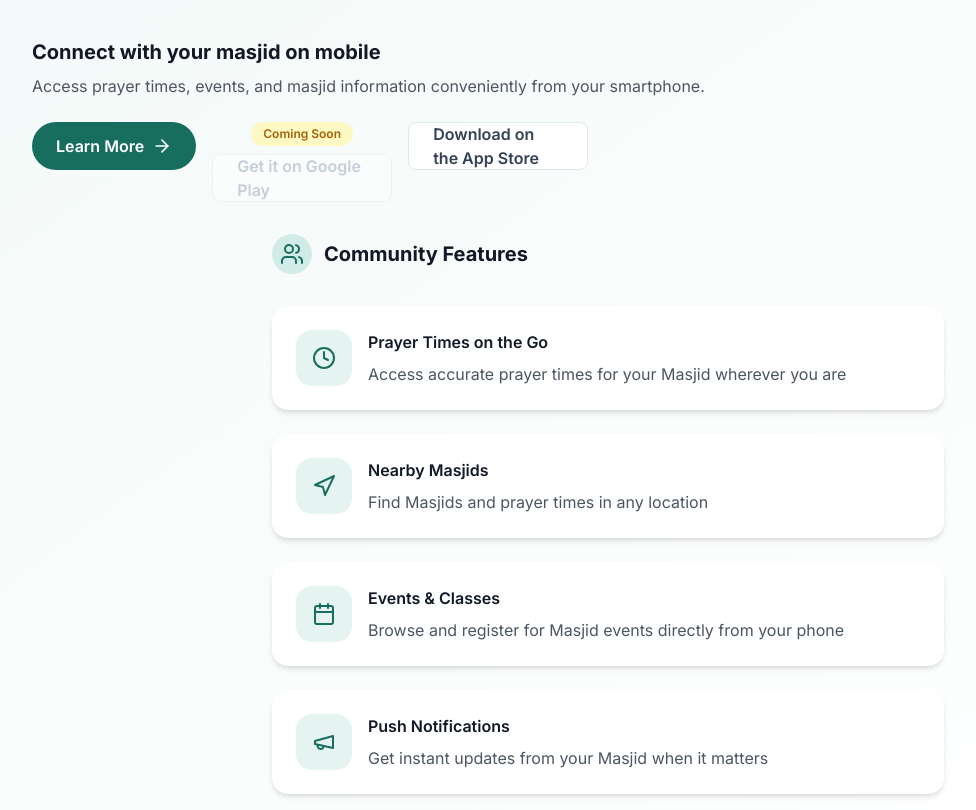
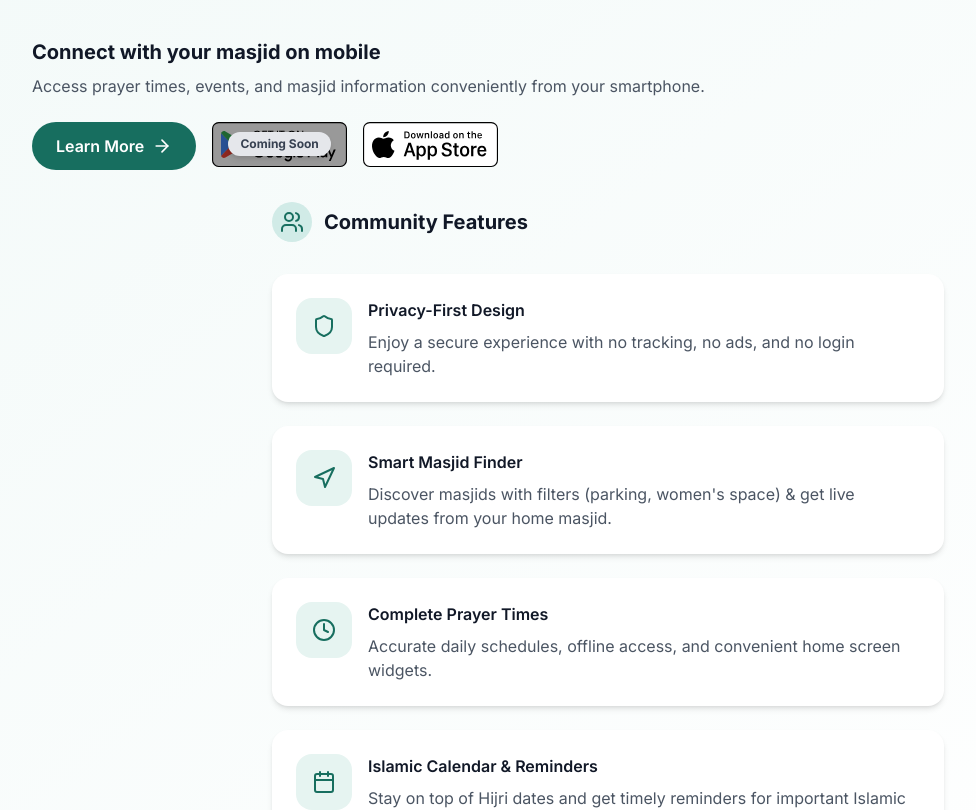
Before and after one commit to SadikMoazzem/mlm_website, a Next.js app: page / in a window 1280 px wide. Shown: the part 3280-4090 px from the top of the page, without its empty margins (32-1008 px from the left). Built offline with nearby package versions, Linux system fonts and the light colour scheme.

Commit message:
Update Privacy and Terms pages for clarity on data usage and privacy practices. Enhance app feature descriptions and improve UI elements in the solutions section. Add legal link to footer for Privacy Policy.

```diff
--- a/src/app/privacy/page.tsx
+++ b/src/app/privacy/page.tsx
@@ -169,7 +169,7 @@ export default function PrivacyPage() {
               </li>
               <li className="flex items-start">
                 <span className="inline-block mr-4 mt-1 min-w-[20px] h-5 bg-primary-600 rounded-full flex-shrink-0"></span>
-                <span>Location data is accessed in real-time and <strong>never stored or transmitted</strong> to our servers.</span>
+                <span>Location data is sent to our API to find nearby masjids. This data is used in real-time for this purpose only and is <strong>never stored or logged</strong> on our servers.</span>
               </li>
             </ul>
 
@@ -214,7 +214,7 @@ export default function PrivacyPage() {
                 </li>
                 <li className="flex items-start">
                   <span className="inline-block mr-4 mt-1 min-w-[20px] h-5 bg-green-500 rounded-full flex-shrink-0"></span>
-                  <span><strong>No analytics tools</strong></span>
+                  <span>Optional, anonymized app analytics to help us improve user experience. You can opt-out of this in the app settings.</span>
                 </li>
                 <li className="flex items-start">
                   <span className="inline-block mr-4 mt-1 min-w-[20px] h-5 bg-green-500 rounded-full flex-shrink-0"></span>
--- a/src/app/solutions/app/page.tsx
+++ b/src/app/solutions/app/page.tsx
@@ -2,7 +2,7 @@
 
 import { motion } from 'framer-motion'
 import Link from 'next/link'
-import Image from 'next/image'
+// import Image from 'next/image' // Removed as it's no longer directly used
 import {
   Clock,
   MapPin,
@@ -18,11 +18,38 @@ import {
   BackpackIcon,
   LayoutDashboard,
   User2,
-  BookOpen
+  BookOpen,
+  Shield,
+  ShieldOff,
+  UserX,
+  Bell
 } from 'lucide-react'
+import StoreButton from '@/components/elements/StoreButton'
 
 // Features organized by category
 const featureCategories = [
+  {
+    id: 'privacy',
+    title: 'Privacy Focused',
+    icon: Shield,
+    features: [
+      {
+        title: 'No Tracking or Ads',
+        description: 'Your activity is not tracked, and there are no advertisements.',
+        icon: ShieldOff
+      },
+      {
+        title: 'No Data Collection',
+        description: 'We do not collect your personal data through the app.',
+        icon: ShieldOff
+      },
+      {
+        title: 'No Login Required',
+        description: 'Use the app freely without needing to create an account or log in.',
+        icon: UserX
+      }
+    ]
+  },
   {
     id: 'masjid',
     title: 'Find Your Local Masjid',
@@ -30,12 +57,12 @@ const featureCategories = [
     features: [
       {
         title: 'Set a Home Masjid',
-        description: 'Choose your regular mosque as your default, making it quick to access prayer times where you worship most',
+        description: 'Choose your regular mosque as your default, making it quick to access prayer times where you worship most. Stay connected with live updates (registered masjids only).',
         icon: Home
       },
       {
         title: 'Discover Nearby Masjids',
-        description: 'Find mosques in your area when traveling or moving to a new neighborhood',
+        description: 'Find mosques in your area when traveling or moving to a new neighborhood. Filter by whether it is open, it has parking or womens prayer space etc.',
         icon: Map
       },
       {
@@ -56,13 +83,13 @@ const featureCategories = [
         icon: Clock
       },
       {
-        title: 'Weekly View',
-        description: 'Plan ahead by seeing prayer times for the entire week',
-        icon: Calendar
+        title: 'Offline Access',
+        description: "View prayer times even when you don't have internet connection - perfect for travel!",
+        icon: Smartphone
       },
       {
-        title: 'Offline Access',
-        description: "View prayer times even when you don't have internet connection - perfect for travel!",
+        title: 'Widgets',
+        description: 'Easy access to prayer times directly from your home screen.',
         icon: Smartphone
       }
     ]
@@ -103,6 +130,11 @@ const featureCategories = [
         title: 'Important Islamic Dates',
         description: 'Stay aware of significant days in the Islamic calendar',
         icon: BookOpen
+      },
+      {
+        title: 'Reminders',
+        description: 'Get reminders for important Islamic dates so you never miss them.',
+        icon: Bell
       }
     ]
   },
@@ -118,33 +150,11 @@ const featureCategories = [
       },
       {
         title: 'User-Friendly Interface',
-        description: "Simple, clean design that's easy for everyone to use, regardless of tech experience",
+        description: "Simple, clean design that's easy for everyone to use, regardless of tech experience. Beautiful UI made for users.",
         icon: LayoutDashboard
       }
     ]
   },
-  {
-    id: 'performance',
-    title: 'Quick and Reliable',
-    icon: Zap,
-    features: [
-      {
-        title: 'Fast Loading',
-        description: 'Prayer times load quickly, even on slower connections',
-        icon: Zap
-      },
-      {
-        title: 'Minimal Data Usage',
-        description: 'The app is designed to use very little of your mobile data',
-        icon: Smartphone
-      },
-      {
-        title: 'Battery Friendly',
-        description: 'Optimized to minimize battery consumption',
-        icon: Zap
-      }
-    ]
-  }
 ]
 
 // Benefits for different user groups
@@ -154,9 +164,7 @@ const benefitsGroups = [
     title: 'For Daily Prayer Management',
     icon: Clock,
     benefits: [
-      'Never Miss a Prayer: Clear notifications and easy access to prayer times help you stay on schedule',
-      "Prayer Time Confidence: Trust that you're getting accurate, verified times from your actual masjid",
-      'Reduced Anxiety: No more wondering or searching for prayer times when traveling'
+      'Helps never miss a prayer, provides confidence in accurate masjid times, and reduces anxiety when traveling.'
     ]
   },
   {
@@ -164,9 +172,7 @@ const benefitsGroups = [
     title: 'For Busy Lifestyles',
     icon: Zap,
     benefits: [
-      'Time-Saving: Get prayer times instantly without having to search online or call your masjid',
-      'Better Planning: Knowing prayer times in advance helps you schedule your day more effectively',
-      "On-the-Go Access: Whether you're at work, shopping, or traveling, prayer times are always with you"
+      'Saves time in finding prayer times, aids in daily planning, and offers on-the-go access.'
     ]
   },
   {
@@ -174,9 +180,7 @@ const benefitsGroups = [
     title: 'For Families',
     icon: Users,
     benefits: [
-      'Teach Children: Help children learn prayer schedules with an easy-to-read interface',
-      'Family Prayer Coordination: Coordinate family prayer times more easily',
-      'Peace of Mind for Parents: Know that your teenagers have access to accurate prayer times wherever they go'
+      'On the go, find masjids for the whole family with womens prayer area filters.'
     ]
   },
   {
@@ -184,9 +188,7 @@ const benefitsGroups = [
     title: 'For Travelers',
     icon: BackpackIcon,
     benefits: [
-      'Easy Adjustment: Quickly adapt to new prayer times when crossing time zones',
-      'Find Local Masjids: Discover places to pray in unfamiliar areas',
-      'Offline Functionality: Access saved prayer times even without internet connection'
+      'Allows easy adjustment to new time zones, helps find local masjids, view prayer times wherever you are, and offers offline functionality for saved times.'
     ]
   }
 ]
@@ -206,7 +208,7 @@ export default function MobileAppPage() {
                 animate={{ opacity: 1, y: 0 }}
                 className="mb-6 inline-block rounded-full bg-primary-50 px-4 py-2 text-sm font-semibold text-primary-600"
               >
-                MyLocalMasjid App
+                Application
               </motion.span>
             </div>
             <motion.h1
@@ -215,7 +217,7 @@ export default function MobileAppPage() {
               transition={{ duration: 0.5 }}
               className="font-heading text-4xl font-bold text-gray-900 md:text-5xl lg:text-6xl"
             >
-              MyLocalMasjid Mobile App
+              My Local Masjid App
             </motion.h1>
             <motion.p
               initial={{ opacity: 0, y: 20 }}
@@ -234,39 +236,9 @@ export default function MobileAppPage() {
               transition={{ duration: 0.5, delay: 0.1 }}
               className="mt-8 flex flex-wrap gap-4 justify-center"
             >
-              <div className="flex flex-col items-center">
-                <span className="mb-2 rounded-full bg-yellow-100 px-3 py-1 text-xs font-semibold text-yellow-700">
-                  Coming Soon
-                </span>
-                <div className="opacity-50 cursor-not-allowed">
-                  <span
-                    className="inline-flex items-center gap-2 rounded-lg bg-white px-4 py-2.5 border border-slate-200 transition-all"
-                  >
-                    <Image
-                      src="/images/google-play.png"
-                      alt="Get it on Google Play"
-                      width={120}
-                      height={36}
-                      style={{ objectFit: 'contain' }}
-                    />
-                  </span>
-                </div>
-              </div>
+              <StoreButton store="GooglePlay" isComingSoon={true} />
 
-              <Link
-                href="https://apps.apple.com/gb/app/mylocalmasjid-app/id6743862734"
-                target="_blank"
-                rel="noopener noreferrer"
-                className="inline-flex items-center gap-2 rounded-lg bg-white px-4 py-2.5 border border-slate-200 transition-all hover:shadow-md"
-              >
-                <Image
-                  src="/images/app-store.png"
-                  alt="Download on the App Store"
-                  width={120}
-                  height={36}
-                  style={{ objectFit: 'contain' }}
-                />
-              </Link>
+              <StoreButton store="AppStore" href="https://apps.apple.com/gb/app/mylocalmasjid-app/id6743862734" />
             </motion.div>
           </div>
         </div>
--- a/src/app/terms/page.tsx
+++ b/src/app/terms/page.tsx
@@ -341,15 +341,15 @@ export default function TermsPage() {
             <ul className="space-y-5 list-none pl-0 md:pl-6">
               <li className="flex items-start">
                 <span className="inline-block mr-4 mt-1 min-w-[20px] h-5 bg-green-500 rounded-full flex-shrink-0"></span>
-                <span>Used in real-time only</span>
+                <span>Sent to our API to find nearby Masajid and used in real-time for this purpose only.</span>
               </li>
               <li className="flex items-start">
                 <span className="inline-block mr-4 mt-1 min-w-[20px] h-5 bg-green-500 rounded-full flex-shrink-0"></span>
-                <span>Not stored, tracked, or transmitted</span>
+                <span>Never stored or logged on our servers.</span>
               </li>
               <li className="flex items-start">
                 <span className="inline-block mr-4 mt-1 min-w-[20px] h-5 bg-green-500 rounded-full flex-shrink-0"></span>
-                <span>Not associated with your identity</span>
+                <span>Not associated with your identity beyond the immediate request.</span>
               </li>
             </ul>
 
--- /dev/null
+++ b/src/components/elements/StoreButton.tsx
@@ -0,0 +1,75 @@
+'use client'
+
+import Image from 'next/image'
+import Link from 'next/link'
+
+interface StoreButtonProps {
+  store: 'AppStore' | 'GooglePlay';
+  href?: string;
+  isComingSoon?: boolean;
+  width?: number;
+  height?: number;
+  className?: string;
+}
+
+const StoreButton: React.FC<StoreButtonProps> = ({
+  store,
+  href,
+  isComingSoon = false,
+  width = 135,
+  height = 40,
+  className = '',
+}) => {
+  const appStoreSvg = '/Store=App Store, Type=Light, Language=English.svg';
+  const googlePlaySvg = '/Store=Google Play, Type=Light, Language=English.svg';
+
+  if (store === 'AppStore') {
+    if (!href) {
+      console.warn('StoreButton: href prop is required for AppStore type.');
+      return null; // Or some fallback UI
+    }
+    return (
+      <Link
+        href={href}
+        target="_blank"
+        rel="noopener noreferrer"
+        className={`inline-flex items-center transition-all hover:shadow-md ${className}`}
+      >
+        <Image
+          src={appStoreSvg}
+          alt="Download on the App Store"
+          width={width}
+          height={height}
+          style={{ objectFit: 'contain' }}
+          priority // Good for LCP elements if they are above the fold
+        />
+      </Link>
+    );
+  }
+
+  if (store === 'GooglePlay') {
+    return (
+      <div className={`relative ${className}`}>
+        <Image
+          src={googlePlaySvg}
+          alt="Get it on Google Play"
+          width={width}
+          height={height}
+          style={{ objectFit: 'contain' }}
+          priority
+        />
+        {isComingSoon && (
+          <div className="absolute inset-0 bg-black bg-opacity-40 flex items-center justify-center rounded-lg cursor-not-allowed">
+            <span className="rounded-full bg-gray-200 px-3 py-1 text-xs font-bold text-gray-700 shadow-md">
+              Coming Soon
+            </span>
+          </div>
+        )}
+      </div>
+    );
+  }
+
+  return null; // Should not happen if store prop is correctly typed
+};
+
+export default StoreButton;
--- a/src/components/sections/comprehensive-solution.tsx
+++ b/src/components/sections/comprehensive-solution.tsx
@@ -13,9 +13,11 @@ import {
   Navigation,
   ArrowRight,
   Building2,
-  Users
+  Users,
+  Shield
 } from 'lucide-react'
 import Link from 'next/link'
+import StoreButton from '@/components/elements/StoreButton'
 
 export function ComprehensiveSolutionSection() {
   const solutions = [
@@ -102,24 +104,24 @@ export function ComprehensiveSolutionSection() {
       forMasjid: [],
       forCommunity: [
         {
-          icon: Clock,
-          title: 'Prayer Times on the Go',
-          description: 'Access accurate prayer times for your Masjid wherever you are',
+          icon: Shield,
+          title: 'Privacy-First Design',
+          description: 'Enjoy a secure experience with no tracking, no ads, and no login required.',
         },
         {
           icon: Navigation,
-          title: 'Nearby Masjids',
-          description: 'Find Masjids and prayer times in any location',
+          title: 'Smart Masjid Finder',
+          description: "Discover masjids with filters (parking, women\'s space) & get live updates from your home masjid.",
+        },
+        {
+          icon: Clock,
+          title: 'Complete Prayer Times',
+          description: 'Accurate daily schedules, offline access, and convenient home screen widgets.',
         },
         {
           icon: Calendar,
-          title: 'Events & Classes',
-          description: 'Browse and register for Masjid events directly from your phone',
-        },
-        {
-          icon: Megaphone,
-          title: 'Push Notifications',
-          description: 'Get instant updates from your Masjid when it matters',
+          title: 'Islamic Calendar & Reminders',
+          description: 'Stay on top of Hijri dates and get timely reminders for important Islamic events.',
         },
       ],
     },
@@ -221,26 +223,10 @@ export function ComprehensiveSolutionSection() {
                       whileInView={{ opacity: 1 }}
                       viewport={{ once: true }}
                       transition={{ delay: 0.3 }}
-                      className="flex gap-4"
+                      className="flex flex-wrap gap-4 items-start"
                     >
-                      <div className="flex flex-col items-center">
-                        <span className="mb-2 rounded-full bg-yellow-100 px-3 py-1 text-xs font-semibold text-yellow-700">
-                          Coming Soon
-                        </span>
-                        <div className="opacity-50 cursor-not-allowed">
-                          <div className="flex items-center justify-center rounded-lg bg-white px-6 py-4 border border-slate-200 w-[180px] h-[48px]">
-                            <span className="text-base font-semibold text-slate-400">Get it on Google Play</span>
-                          </div>
-                        </div>
-                      </div>
-                      <a
-                        href="https://apps.apple.com/gb/app/mylocalmasjid-app/id6743862734"
-                        target="_blank"
-                        rel="noopener noreferrer"
-                        className="flex items-center justify-center rounded-lg bg-white px-6 py-4 border border-slate-200 w-[180px] h-[48px] hover:shadow-md transition-all"
-                      >
-                        <span className="text-base font-semibold text-slate-700">Download on the App Store</span>
-                      </a>
+                      <StoreButton store="GooglePlay" isComingSoon={true} />
+                      <StoreButton store="AppStore" href="https://apps.apple.com/gb/app/mylocalmasjid-app/id6743862734" />
                     </motion.div>
                   )}
                 </div>
--- a/src/components/sections/footer.tsx
+++ b/src/components/sections/footer.tsx
@@ -19,6 +19,7 @@ const navigation = {
   ],
   legal: [
     { name: 'Terms & Conditions', href: '/terms' },
+    { name: 'Privacy Policy', href: '/privacy' },
   ],
   social: [
     { name: 'Facebook', href: '#', icon: Facebook },
```
Also changed, not shown: public/Store=App Store, Type=Light, Language=English.svg (added), public/Store=Google Play, Type=Light, Language=English.svg (added).
